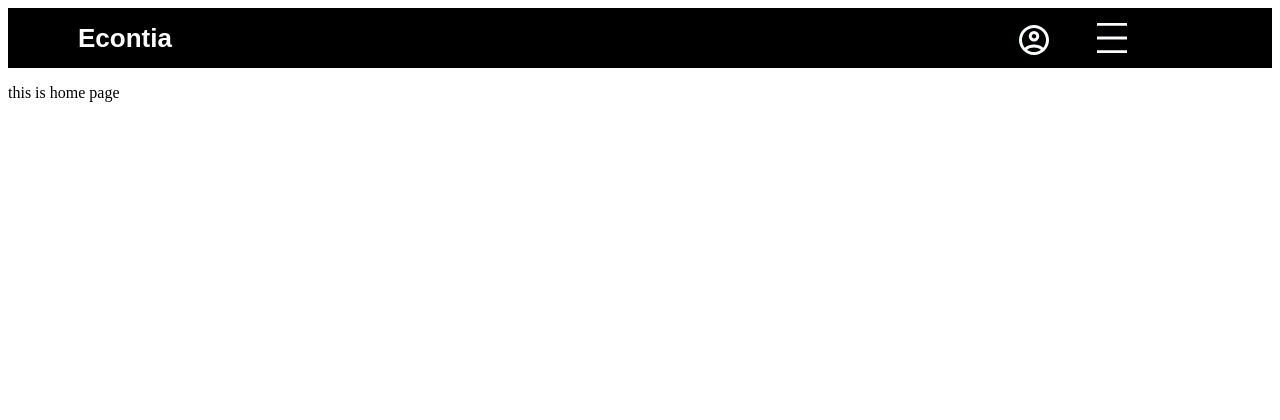
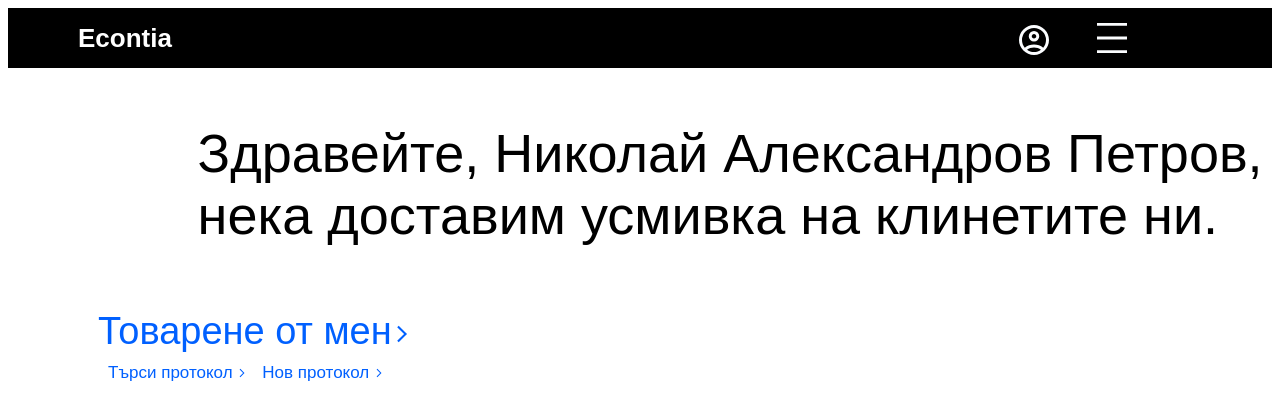
Before and after one commit to NixanV/Econtia-App, a React (Create React App) app in the folder client/: page /home in a window 1280 px wide. Shown: the top 420 px of the page. Built offline with nearby package versions, Linux system fonts and the light colour scheme.

Commit message:
some texts added to home page

```diff
--- a/client/src/components/Home/Home.js
+++ b/client/src/components/Home/Home.js
@@ -1,7 +1,47 @@
+import style from "./home.module.css";
+import {Link} from "react-router-dom";
+
+
 export const Home = () => {
     return(
-        <p>
-            this is home page
-        </p>
-    )
+    <article>
+       <section className={style["greeting-section"]} >
+            <p className={style["greeting-text"]}>
+                Здравейте, Николай Александров Петров,<br/>
+                нека доставим усмивка на клинетите ни.
+            </p>
+       </section>
+
+        <section className={style["functionality-section"]}>
+            <div className={style["tovarene-div"]}>
+                <Link to="/tovarene" className={style["tovarene-ot-men"]}>Товарене от мен
+                <svg className={style["right-arrow"]} xmlns="http://www.w3.org/2000/svg"
+                 viewBox="0 -960 960 960">
+                    <path d="m321-80-71-71 329-329-329-329 71-71 400 400L321-80Z"/></svg> </Link>
+            <div className={style["bottom-divs"]}>
+                <div>
+                    <Link to="/tursi-tovarene" className={style["tursi-tovarene"]}>
+                        Търси протокол <svg className={style["right-arrow-bottom"]} xmlns="http://www.w3.org/2000/svg"
+                                        viewBox="0 -960 960 960">
+                    <path d="m321-80-71-71 329-329-329-329 71-71 400 400L321-80Z"/></svg>
+                    </Link>
+                </div>
+                <div>
+                <Link to="/tursi-tovarene" className={style["tursi-tovarene"]}>
+                        Нов протокол <svg className={style["right-arrow-bottom"]} xmlns="http://www.w3.org/2000/svg"
+                                        viewBox="0 -960 960 960">
+                    <path d="m321-80-71-71 329-329-329-329 71-71 400 400L321-80Z"/></svg>
+                    </Link>
+                </div>
+            </div>
+
+            </div>
+            <div></div>
+            <div></div>
+            <div></div>
+            <div></div>
+        </section>
+
+    </article>
+    );
 }
--- a/client/src/components/Home/home.module.css
+++ b/client/src/components/Home/home.module.css
@@ -0,0 +1,51 @@
+
+.greeting-section{
+    font-family: 'Proxima Nova', Fallback, sans-serif;
+    font-size: 54px;
+    display: flex;
+    margin-left: 15%;
+}
+
+.functionality-section{
+    font-family: 'Proxima Nova', Fallback, sans-serif;
+    font-weight: 200;
+    margin-left: 90px;
+    margin-top: 10px;
+}
+
+.greeting-text{
+    font-weight: 100;
+}
+
+.right-arrow{
+    margin-top: 6px;
+    height:20px;
+    width:20px;
+    fill:#0060FF;
+}
+
+.tovarene-ot-men{
+    font-weight: lighter;
+    color: #0060FF;
+    text-decoration: none;
+    font-size: 38px;
+}
+
+.bottom-divs{
+    display: flex;
+    margin-top: 10px;
+    margin-left: 10px;
+}
+
+.tursi-tovarene{
+    color: #0060FF;
+    text-decoration: none;
+    font-size: 17px;
+    margin-right: 15px;
+}
+
+.right-arrow-bottom{
+    height:10px;
+    width:10px;
+    fill:#0060FF;
+}
```
